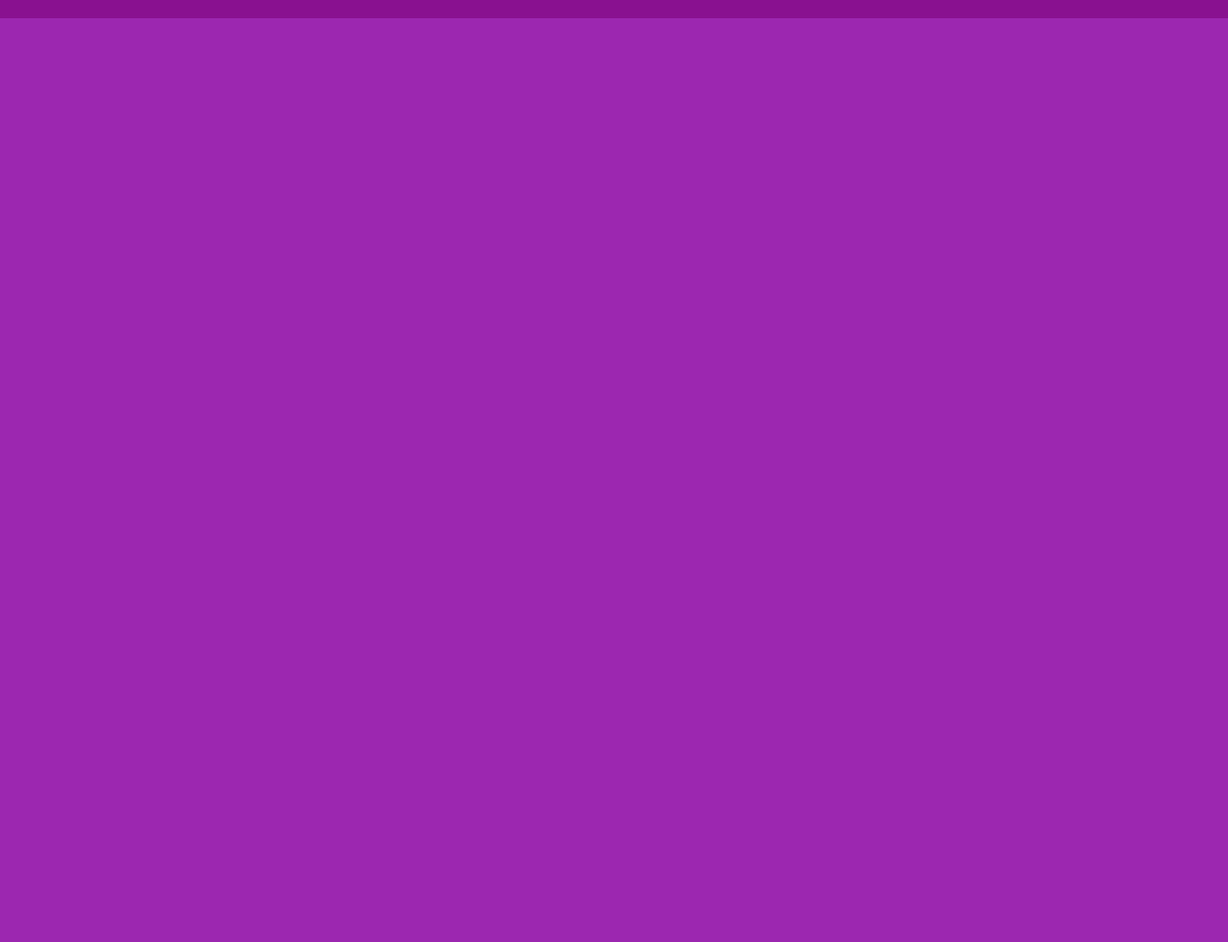
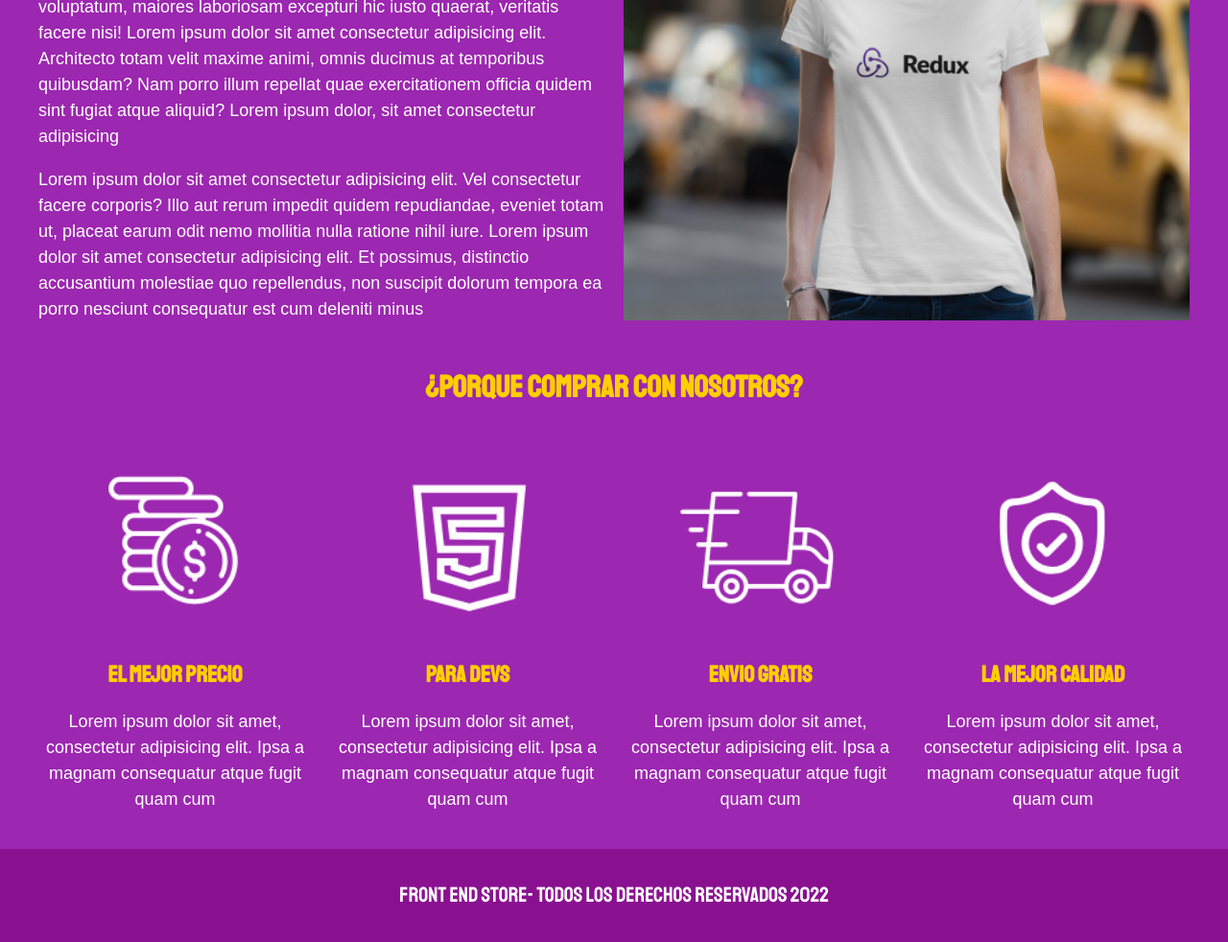
Before and after one commit to CesarBlvD/Proyecto2, a plain HTML site: page nosotros.html in a window 1280 px wide. Shown: the part 421-1403 px from the top of the page at 96% size. Before the commit the page ends 800 px from the top, so only its background shows below. Drawn offline with Linux system fonts and the light colour scheme.

Commit message:
Terminando nosotros

```diff
--- a/css/styles.css
+++ b/css/styles.css
@@ -157,3 +157,50 @@ h3{
         grid-column: 2 / 4;
     }
 }
+
+/*Nosotros*/
+
+.nosotros{
+    display: grid;
+    grid-template-rows: repeat(2, auto);
+}
+@media (min-width: 768px) {
+    .nosotros{
+        display: grid;
+        grid-template-columns: repeat(2, 1fr);
+        column-gap: 2rem;
+    }
+}
+.nosotros__imagen{
+    grid-row: 1 / 2;
+    width: 100%;
+}
+@media (min-width: 768px) {
+    .nosotros__imagen{
+        grid-column: 2 / 3;
+    }
+}
+
+
+/* Bloques */
+
+.bloques{
+    display: grid;
+    grid-template-columns: repeat(2, 1fr);
+    gap: 2rem;
+}
+@media (min-width: 768px) {
+    .bloques{
+        grid-template-columns: repeat(4,1fr);
+    }
+}
+.bloque{
+    text-align: center;
+}
+
+.bloque__imagen{
+    width: 100%;
+}
+.bloque__titulo{
+    margin: 0;
+}
--- a/nosotros.html
+++ b/nosotros.html
@@ -24,8 +24,68 @@
     </nav>
 
     <main class="contenedor">
-        <h1>Nosotros</h1>
+        <h1>Sobre Nosotros</h1>
+
+        <div class="nosotros">
+            <div class="nosotros__contenido">
+                <p>
+                    Lorem ipsum dolor sit amet consectetur adipisicing elit. Doloremque eius incidunt officiis sequi temporibus id hic blanditiis. Sed repudiandae qui voluptatum, maiores laboriosam excepturi hic iusto quaerat, veritatis facere nisi!
+                    Lorem ipsum dolor sit amet consectetur adipisicing elit. Architecto totam velit maxime animi, omnis ducimus at temporibus quibusdam? Nam porro illum repellat quae exercitationem officia quidem sint fugiat atque aliquid?
+                    Lorem ipsum dolor, sit amet consectetur adipisicing
+                </p>
+                <p>
+                    Lorem ipsum dolor sit amet consectetur adipisicing elit. Vel consectetur facere corporis? Illo aut rerum impedit quidem repudiandae, eveniet totam ut, placeat earum odit nemo mollitia nulla ratione nihil iure.
+                    Lorem ipsum dolor sit amet consectetur adipisicing elit. Et possimus, distinctio accusantium molestiae quo repellendus, non suscipit dolorum tempora ea porro nesciunt consequatur est cum deleniti minus
+                </p>
+            </div>
+            <img class="nosotros__imagen" src="img/nosotros.jpg" alt="imagen nosotros">
+        </div>
     </main>
+
+    <section class="contenedor comprar">
+        <h2 class="comprar__titulo">
+            ¿Porque comprar con nosotros?
+        </h2>
+
+        <div class="bloques">
+            <div class="bloque">
+                <img class="bloque__imagen" src="img/icono_1.png" alt="porque comprar">
+                <h3 class="bloque__titulo">
+                    El mejor precio
+                </h3>
+                <p>
+                    Lorem ipsum dolor sit amet, consectetur adipisicing elit. Ipsa a magnam consequatur atque fugit quam cum
+                </p>
+            </div> <!-- Bloque-->
+            <div class="bloque">
+                <img class="bloque__imagen" src="img/icono_2.png" alt="Para devs">
+                <h3 class="bloque__titulo">
+                    Para devs
+                </h3>
+                <p>
+                    Lorem ipsum dolor sit amet, consectetur adipisicing elit. Ipsa a magnam consequatur atque fugit quam cum
+                </p>
+            </div> <!-- Bloque-->
+            <div class="bloque">
+                <img class="bloque__imagen" src="img/icono_3.png" alt="Envio gratis">
+                <h3 class="bloque__titulo">
+                    Envio gratis
+                </h3>
+                <p>
+                    Lorem ipsum dolor sit amet, consectetur adipisicing elit. Ipsa a magnam consequatur atque fugit quam cum
+                </p>
+            </div> <!-- Bloque-->
+            <div class="bloque">
+                <img class="bloque__imagen" src="img/icono_4.png" alt="La mejor calidad">
+                <h3 class="bloque__titulo">
+                    La mejor calidad
+                </h3>
+                <p>
+                    Lorem ipsum dolor sit amet, consectetur adipisicing elit. Ipsa a magnam consequatur atque fugit quam cum
+                </p>
+            </div> <!-- Bloque-->
+        </div> <!-- Bloques-->
+    </section>
 
     <footer class="footer">
         <p class="footer__texto">Front End Store- Todos los derechos reservados 2022</p>
```
